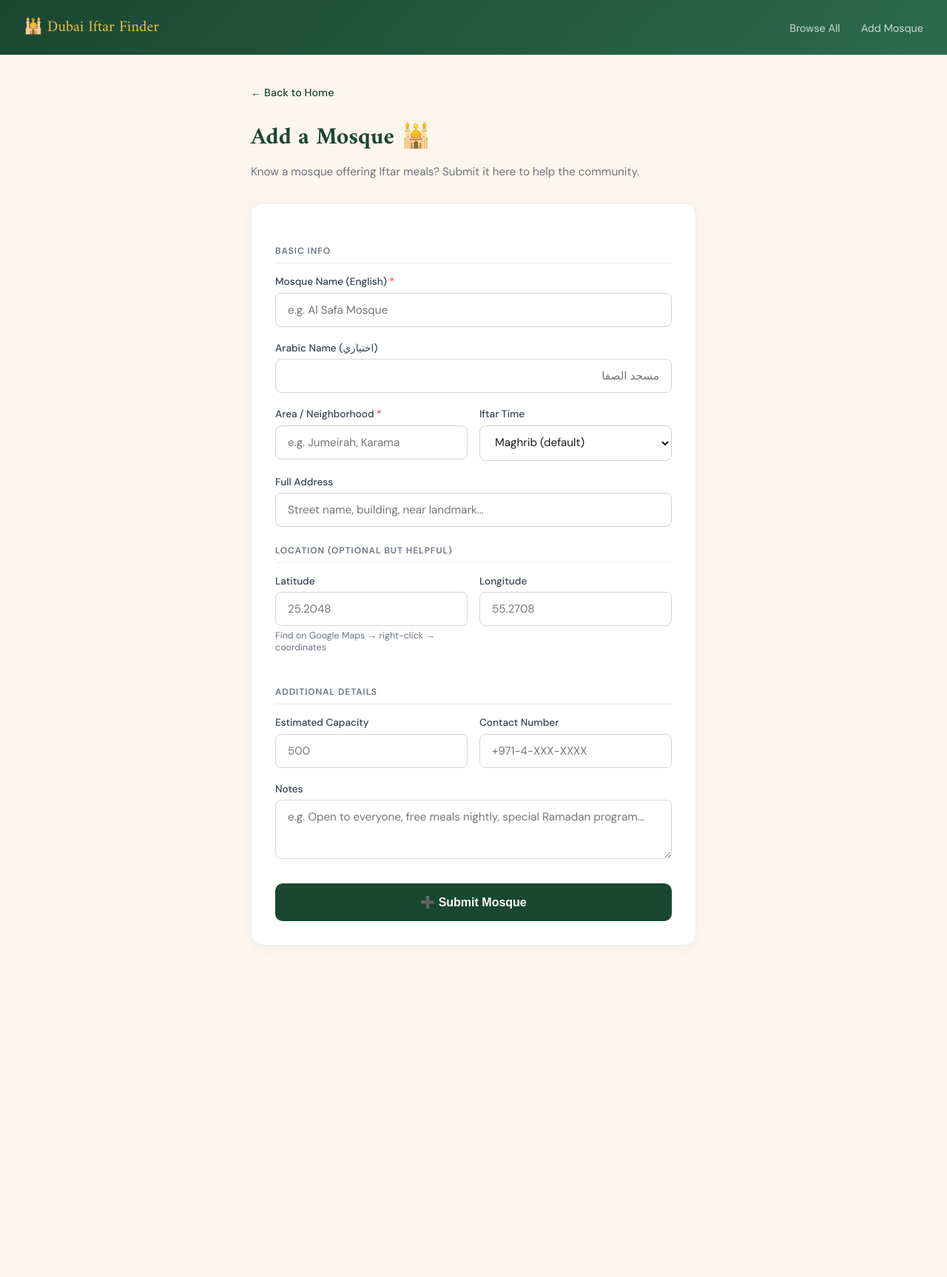
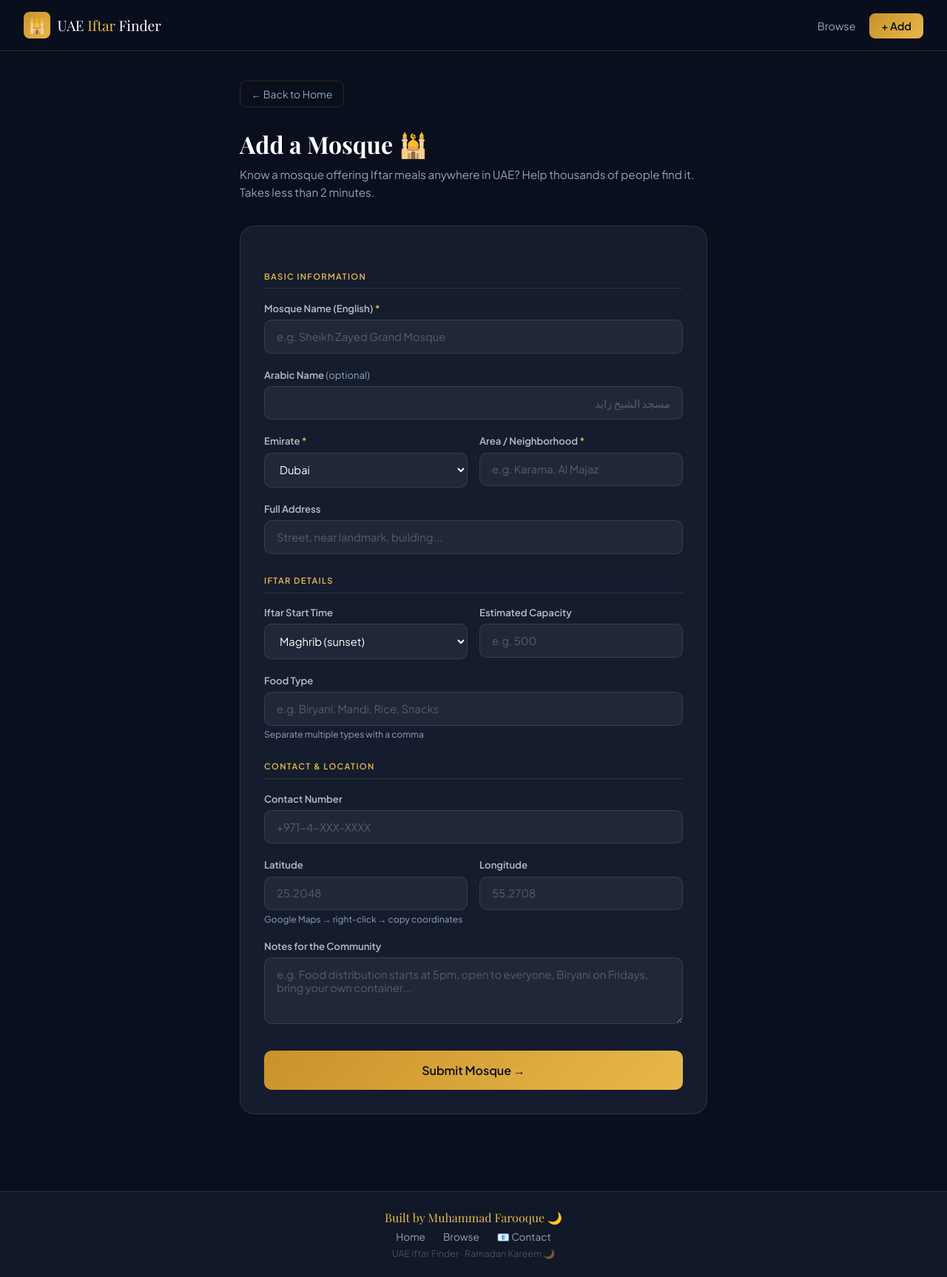
Before and after one commit to gsmcybersec/Dubai-iftar-finder, a Flask app: page /add in a window 1280 px wide. Shown: the whole page at 74% size. Before the commit the page ends 1278 px from the top, so only its background shows below. Run offline with Flask 3, Linux system fonts and the light colour scheme.

Commit message:
Update add.html

```diff
--- a/templates/add.html
+++ b/templates/add.html
@@ -3,121 +3,150 @@
 <head>
 <meta charset="UTF-8">
 <meta name="viewport" content="width=device-width, initial-scale=1.0">
-<title>Add Mosque — Dubai Iftar Finder</title>
-<link href="https://fonts.googleapis.com/css2?family=Amiri:wght@400;700&family=DM+Sans:wght@300;400;500;600&display=swap" rel="stylesheet">
+<title>Add Mosque — UAE Iftar Finder</title>
+<link href="https://fonts.googleapis.com/css2?family=Playfair+Display:wght@400;600;700&family=Plus+Jakarta+Sans:wght@300;400;500;600&display=swap" rel="stylesheet">
 <style>
-  :root { --green:#1a4731; --green-mid:#2d6a4f; --gold:#d4a017; --gold-light:#f0c040; --cream:#fdf6ec; --muted:#6b7280; }
-  * { margin:0; padding:0; box-sizing:border-box; }
-  body { font-family:'DM Sans',sans-serif; background:var(--cream); color:#1c1c1c; }
-  header { background:linear-gradient(135deg,var(--green),var(--green-mid)); padding:1.2rem 2rem; display:flex; justify-content:space-between; align-items:center; }
-  .logo { font-family:'Amiri',serif; color:var(--gold-light); font-size:1.3rem; text-decoration:none; }
-  .nav-links a { color:rgba(255,255,255,0.75); text-decoration:none; margin-left:1.5rem; font-size:0.9rem; }
-  main { max-width:650px; margin:2.5rem auto; padding:0 1.5rem 4rem; }
-  .back { display:inline-flex; align-items:center; gap:0.4rem; color:var(--green); text-decoration:none; font-size:0.9rem; margin-bottom:1.5rem; font-weight:500; }
-  h1 { font-family:'Amiri',serif; font-size:2rem; color:var(--green); margin-bottom:0.5rem; }
-  .subtitle { color:var(--muted); margin-bottom:2rem; font-size:0.95rem; }
-  .form-card { background:white; border-radius:16px; padding:2rem; border:1px solid #e8ede8; box-shadow:0 4px 20px rgba(0,0,0,0.04); }
-  .form-group { margin-bottom:1.25rem; }
-  label { display:block; font-size:0.85rem; font-weight:500; color:#374151; margin-bottom:0.4rem; }
-  .required { color:#ef4444; }
-  input, select, textarea {
-    width:100%; padding:0.75rem 1rem;
-    border:1px solid #d1d5db; border-radius:8px;
-    font-family:'DM Sans',sans-serif; font-size:0.95rem;
-    outline:none; transition:border .2s;
-    background:white; color:#1c1c1c;
-  }
-  input:focus, select:focus, textarea:focus { border-color:var(--green); }
-  textarea { resize:vertical; min-height:80px; }
-  .row { display:grid; grid-template-columns:1fr 1fr; gap:1rem; }
-  .hint { font-size:0.78rem; color:var(--muted); margin-top:0.3rem; }
-  .btn-submit {
-    width:100%; padding:1rem;
-    background:var(--green); color:white;
-    border:none; border-radius:10px;
-    font-size:1rem; font-weight:600;
-    cursor:pointer; margin-top:0.5rem;
-    transition:background .2s;
-  }
-  .btn-submit:hover { background:var(--green-mid); }
-  .section-divider { font-size:0.75rem; font-weight:600; color:var(--muted); text-transform:uppercase; letter-spacing:.08em; margin:1.5rem 0 1rem; padding-bottom:0.5rem; border-bottom:1px solid #e8ede8; }
+:root{--navy:#0a0f1e;--navy2:#111827;--navy3:#1e2a3a;--gold:#c9922a;--gold2:#e8b84b;--white:#fff;--muted:#94a3b8;--border:rgba(201,146,42,0.2);--card-bg:#141c2e}
+*{margin:0;padding:0;box-sizing:border-box}
+body{font-family:'Plus Jakarta Sans',sans-serif;background:var(--navy);color:var(--white)}
+nav{position:sticky;top:0;z-index:100;background:rgba(10,15,30,.95);backdrop-filter:blur(12px);border-bottom:1px solid var(--border);padding:1rem 2rem;display:flex;justify-content:space-between;align-items:center}
+.logo{display:flex;align-items:center;gap:.6rem;text-decoration:none}
+.logo-icon{width:36px;height:36px;background:linear-gradient(135deg,var(--gold),var(--gold2));border-radius:8px;display:flex;align-items:center;justify-content:center;font-size:1.2rem}
+.logo-text{font-family:'Playfair Display',serif;font-size:1.2rem;color:var(--white)}
+.logo-text span{color:var(--gold2)}
+.nav-links a{color:var(--muted);text-decoration:none;padding:.5rem 1rem;border-radius:8px;font-size:.9rem}
+.nav-btn{background:linear-gradient(135deg,var(--gold),var(--gold2));color:var(--navy)!important;font-weight:600}
+main{max-width:680px;margin:2.5rem auto;padding:0 1.5rem 4rem}
+.back{display:inline-flex;align-items:center;gap:.4rem;color:var(--muted);text-decoration:none;font-size:.875rem;margin-bottom:1.75rem;padding:.5rem .9rem;border:1px solid var(--border);border-radius:8px;transition:all .2s}
+.back:hover{color:var(--gold2);border-color:var(--gold)}
+.page-title{font-family:'Playfair Display',serif;font-size:2rem;margin-bottom:.5rem}
+.page-sub{color:var(--muted);margin-bottom:2rem;font-size:.95rem;line-height:1.6}
+.form-card{background:var(--card-bg);border:1px solid var(--border);border-radius:20px;padding:2rem}
+.divider{font-size:.7rem;font-weight:700;letter-spacing:.12em;text-transform:uppercase;color:var(--gold2);margin:1.75rem 0 1.1rem;padding-bottom:.6rem;border-bottom:1px solid var(--border)}
+.form-group{margin-bottom:1.25rem}
+label{display:block;font-size:.82rem;font-weight:600;color:rgba(255,255,255,.7);margin-bottom:.45rem}
+.required{color:var(--gold2)}
+input,select,textarea{width:100%;padding:.8rem 1rem;background:rgba(255,255,255,.05);border:1px solid rgba(255,255,255,.1);border-radius:10px;color:var(--white);font-family:'Plus Jakarta Sans',sans-serif;font-size:.92rem;outline:none;transition:border .2s}
+input::placeholder,textarea::placeholder{color:rgba(255,255,255,.25)}
+input:focus,select:focus,textarea:focus{border-color:var(--gold)}
+select option{background:var(--navy2);color:var(--white)}
+textarea{resize:vertical;min-height:90px}
+.row{display:grid;grid-template-columns:1fr 1fr;gap:1rem}
+.hint{font-size:.75rem;color:var(--muted);margin-top:.3rem}
+.btn-submit{width:100%;padding:1rem;background:linear-gradient(135deg,var(--gold),var(--gold2));color:var(--navy);border:none;border-radius:10px;font-size:1rem;font-weight:700;cursor:pointer;margin-top:.75rem;font-family:'Plus Jakarta Sans',sans-serif;transition:transform .15s}
+.btn-submit:hover{transform:translateY(-1px)}
+footer{background:var(--navy2);border-top:1px solid var(--border);padding:1.5rem;text-align:center}
+.footer-name{font-family:'Playfair Display',serif;color:var(--gold2);font-size:1rem;margin-bottom:.4rem}
+.footer-links{display:flex;justify-content:center;gap:1.5rem;flex-wrap:wrap;margin-bottom:.4rem}
+.footer-links a{color:var(--muted);text-decoration:none;font-size:.85rem}
+.footer-copy{font-size:.78rem;color:rgba(148,163,184,.4)}
+@media(max-width:640px){
+  nav{padding:.75rem 1rem}
+  .nav-links a:not(.nav-btn){display:none}
+  main{padding:0 1rem 3rem;margin-top:1.5rem}
+  .form-card{padding:1.25rem}
+  .row{grid-template-columns:1fr}
+}
 </style>
 </head>
 <body>
-<header>
-  <a href="/" class="logo">🕌 Dubai Iftar Finder</a>
+<nav>
+  <a href="/" class="logo">
+    <div class="logo-icon">🕌</div>
+    <span class="logo-text">UAE <span>Iftar</span> Finder</span>
+  </a>
   <div class="nav-links">
-    <a href="/search">Browse All</a>
-    <a href="/add">Add Mosque</a>
+    <a href="/search">Browse</a>
+    <a href="/add" class="nav-btn">+ Add</a>
   </div>
-</header>
+</nav>
 <main>
   <a href="/" class="back">← Back to Home</a>
-  <h1>Add a Mosque 🕌</h1>
-  <p class="subtitle">Know a mosque offering Iftar meals? Submit it here to help the community.</p>
+  <h1 class="page-title">Add a Mosque 🕌</h1>
+  <p class="page-sub">Know a mosque offering Iftar meals anywhere in UAE? Help thousands of people find it. Takes less than 2 minutes.</p>
   <div class="form-card">
     <form method="post" action="/add">
-
-      <div class="section-divider">Basic Info</div>
+      <div class="divider">Basic Information</div>
       <div class="form-group">
         <label>Mosque Name (English) <span class="required">*</span></label>
-        <input type="text" name="name" required placeholder="e.g. Al Safa Mosque">
+        <input type="text" name="name" required placeholder="e.g. Sheikh Zayed Grand Mosque">
       </div>
       <div class="form-group">
-        <label>Arabic Name (اختياري)</label>
-        <input type="text" name="arabic_name" placeholder="مسجد الصفا" dir="rtl">
+        <label>Arabic Name <span style="color:var(--muted);font-weight:400">(optional)</span></label>
+        <input type="text" name="arabic_name" placeholder="مسجد الشيخ زايد" dir="rtl">
       </div>
       <div class="row">
         <div class="form-group">
-          <label>Area / Neighborhood <span class="required">*</span></label>
-          <input type="text" name="area" required placeholder="e.g. Jumeirah, Karama">
+          <label>Emirate <span class="required">*</span></label>
+          <select name="city" required>
+            {% for c in cities %}
+            <option value="{{ c }}">{{ c }}</option>
+            {% endfor %}
+          </select>
         </div>
         <div class="form-group">
-          <label>Iftar Time</label>
-          <select name="iftar_time">
-            <option value="Maghrib">Maghrib (default)</option>
-            <option value="After Maghrib">After Maghrib</option>
-            <option value="Before Maghrib">Before Maghrib</option>
-          </select>
+          <label>Area / Neighborhood <span class="required">*</span></label>
+          <input type="text" name="area" required placeholder="e.g. Karama, Al Majaz">
         </div>
       </div>
       <div class="form-group">
         <label>Full Address</label>
-        <input type="text" name="address" placeholder="Street name, building, near landmark...">
+        <input type="text" name="address" placeholder="Street, near landmark, building...">
       </div>
 
-      <div class="section-divider">Location (Optional but helpful)</div>
+      <div class="divider">Iftar Details</div>
+      <div class="row">
+        <div class="form-group">
+          <label>Iftar Start Time</label>
+          <select name="iftar_time">
+            <option value="Maghrib">Maghrib (sunset)</option>
+            <option value="After Asr">After Asr (early distribution)</option>
+            <option value="After Maghrib">After Maghrib prayer</option>
+          </select>
+        </div>
+        <div class="form-group">
+          <label>Estimated Capacity</label>
+          <input type="number" name="capacity" placeholder="e.g. 500">
+        </div>
+      </div>
+      <div class="form-group">
+        <label>Food Type</label>
+        <input type="text" name="food_type" placeholder="e.g. Biryani, Mandi, Rice, Snacks">
+        <p class="hint">Separate multiple types with a comma</p>
+      </div>
+
+      <div class="divider">Contact & Location</div>
+      <div class="form-group">
+        <label>Contact Number</label>
+        <input type="text" name="contact" placeholder="+971-4-XXX-XXXX">
+      </div>
       <div class="row">
         <div class="form-group">
           <label>Latitude</label>
           <input type="number" name="lat" step="any" placeholder="25.2048">
-          <p class="hint">Find on Google Maps → right-click → coordinates</p>
+          <p class="hint">Google Maps → right-click → copy coordinates</p>
         </div>
         <div class="form-group">
           <label>Longitude</label>
           <input type="number" name="lng" step="any" placeholder="55.2708">
         </div>
       </div>
-
-      <div class="section-divider">Additional Details</div>
-      <div class="row">
-        <div class="form-group">
-          <label>Estimated Capacity</label>
-          <input type="number" name="capacity" placeholder="500">
-        </div>
-        <div class="form-group">
-          <label>Contact Number</label>
-          <input type="text" name="contact" placeholder="+971-4-XXX-XXXX">
-        </div>
-      </div>
       <div class="form-group">
-        <label>Notes</label>
-        <textarea name="notes" placeholder="e.g. Open to everyone, free meals nightly, special Ramadan program..."></textarea>
+        <label>Notes for the Community</label>
+        <textarea name="notes" placeholder="e.g. Food distribution starts at 5pm, open to everyone, Biryani on Fridays, bring your own container..."></textarea>
       </div>
 
-      <button type="submit" class="btn-submit">➕ Submit Mosque</button>
+      <button type="submit" class="btn-submit">Submit Mosque →</button>
     </form>
   </div>
 </main>
+<footer>
+  <div class="footer-name">Built by Muhammad Farooque 🌙</div>
+  <div class="footer-links">
+    <a href="/">Home</a><a href="/search">Browse</a>
+    <a href="mailto:technogsmfarooq@gmail.com">📧 Contact</a>
+  </div>
+  <div class="footer-copy">UAE Iftar Finder · Ramadan Kareem 🌙</div>
+</footer>
 </body>
 </html>
```
